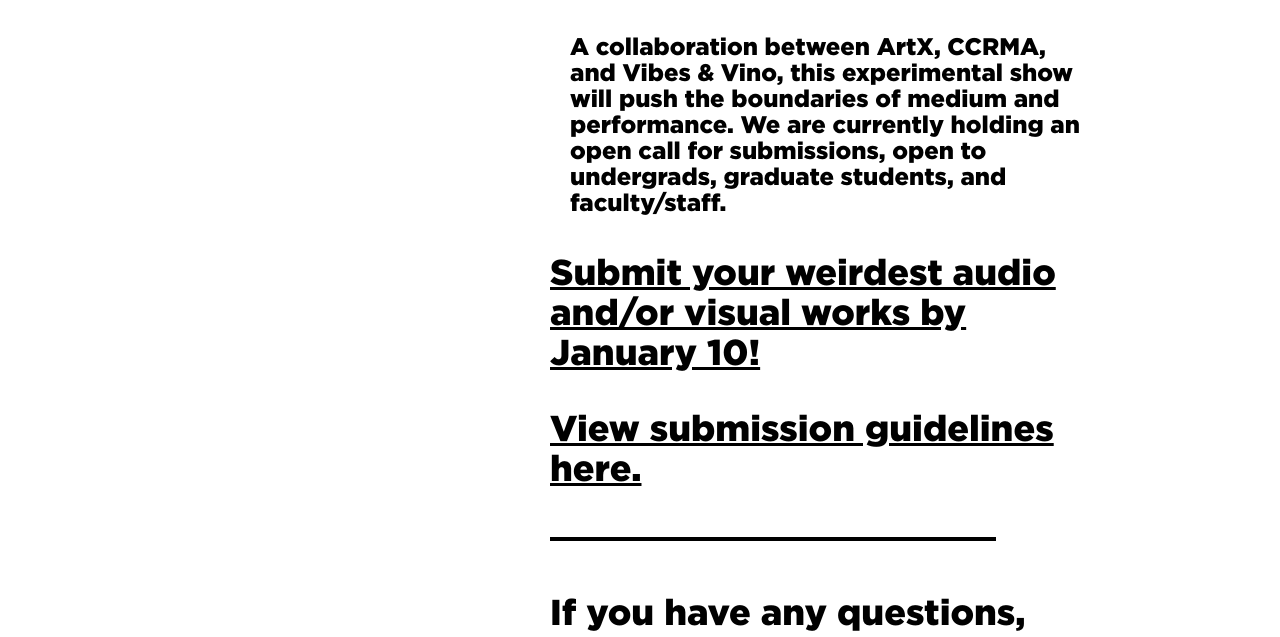
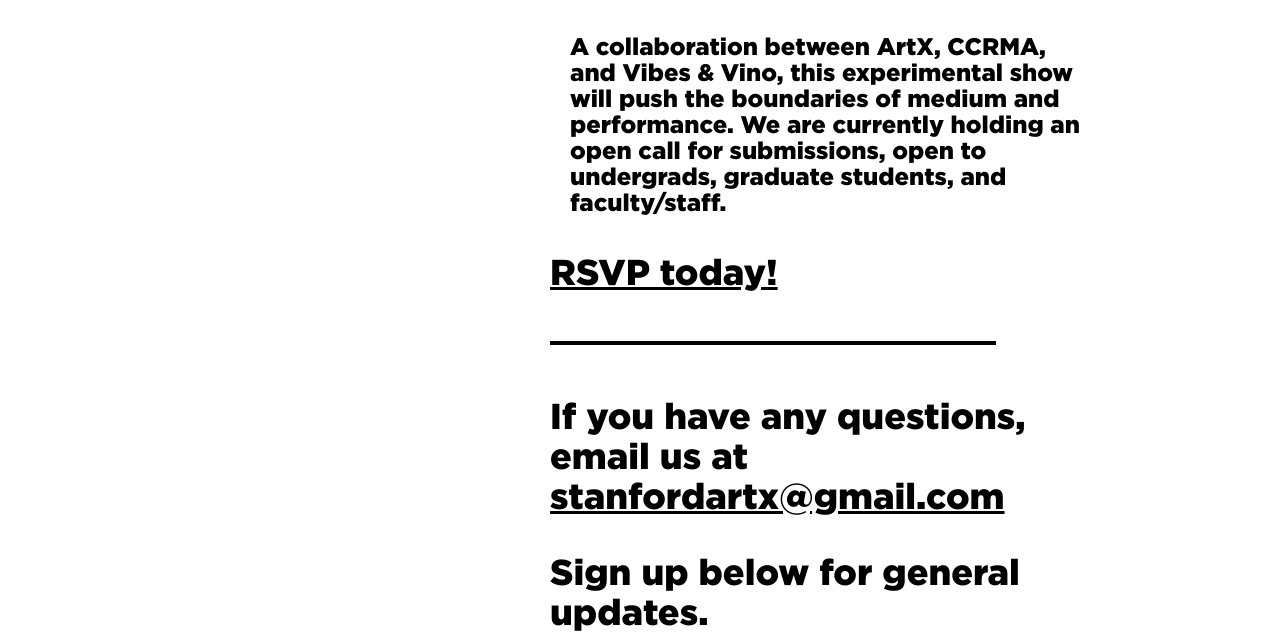
Before and after one commit to btroo/stanfordartx, a plain HTML site: page index.html in a window 1280 px wide. Shown: the part 594-1231 px from the top of the page. Drawn offline with Linux system fonts and the light colour scheme.

Commit message:
added facebook event

```diff
--- a/index.html
+++ b/index.html
@@ -26,13 +26,8 @@
             A collaboration between ArtX, CCRMA, and Vibes & Vino, this experimental show will push the boundaries of medium and performance. We are currently holding an open call for submissions, open to undergrads, graduate students, and faculty/staff.
           </div>
           <p>
-            <a href="https://hannahms.typeform.com/to/oxxX2z">
-              Submit your weirdest audio and/or visual works by January 10!
-            </a>
-          </p>
-          <p>
-            <a href="https://docs.google.com/document/d/13bZL7wZfubZC41aXPKtsQRXjH28rW8SwhKWlowU62D8/edit?usp=sharing">
-              View submission guidelines here.
+            <a href="https://www.facebook.com/events/577821426121766/">
+              RSVP today!
             </a>
           </p>
           <div class="line"></div>
```
